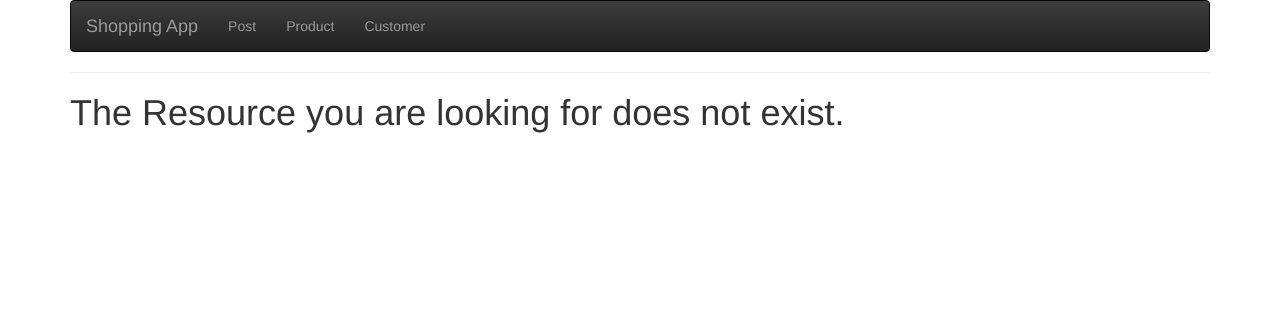
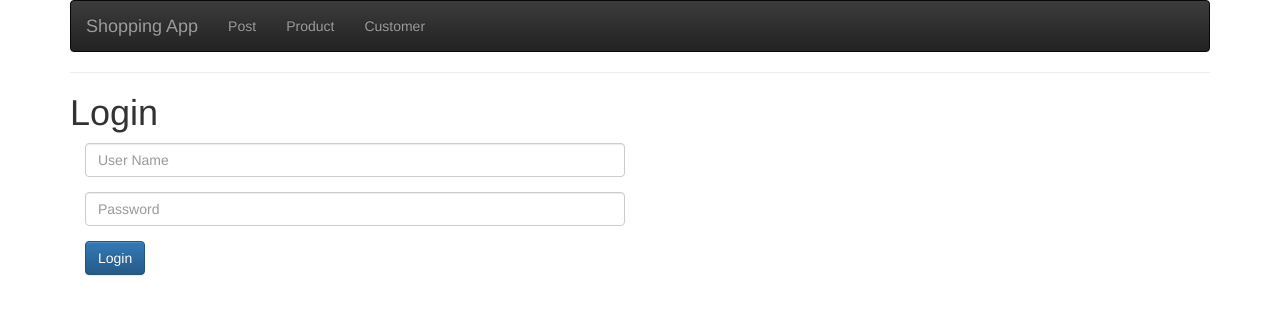
Before and after one commit to santoshyadavdev/ShoppingApplication-Edureka, an Angular app: page /login in a window 1280 px wide. Shown: the top 314 px of the page. Built offline with nearby package versions, Linux system fonts and the light colour scheme.

Commit message:
added canActivate Guard and feature module.

```diff
--- a/src/app/app.component.ts
+++ b/src/app/app.component.ts
@@ -13,24 +13,29 @@ export class AppComponent implements OnInit {
   product: Product;
   productList: Product[];
   user: User;
-  constructor(private productService: ProductService, private loginService: LoginService) {
+  // constructor(private productService: ProductService, private loginService: LoginService) {
+
+  // }
+
+  constructor(private loginService: LoginService) {
 
   }
 
+
   ngOnInit(): void {
-    this.getProducts();
-    this.user = { userName: 'Admin', password: 'Admin' };
-    this.loginService.login(this.user);
+    //this.getProducts();
+    // this.user = { userName: 'Admin', password: 'Admin' };
+    // this.loginService.login(this.user);
   }
 
-  addProduct() {
-    this.product = { id: 3, name: 'Inverter with battery', price: 15000 }
-    this.productService.addProduct(this.product);
-    this.getProducts();
-  }
+  // addProduct() {
+  //   this.product = { id: 3, name: 'Inverter with battery', price: 15000 }
+  //   this.productService.addProduct(this.product);
+  //   this.getProducts();
+  // }
 
-  getProducts() {
-    this.productList = this.productService.getProducts();
-  }
+  // getProducts() {
+  //   this.productList = this.productService.getProducts();
+  // }
 
 }
--- a/src/app/app.module.ts
+++ b/src/app/app.module.ts
@@ -4,41 +4,43 @@ import { FormsModule, ReactiveFormsModule } from '@angular/forms';
 import { HTTP_INTERCEPTORS, HttpClientModule } from '@angular/common/http';
 
 import { RoutingModule } from './routing/routing.module';
+import { CustomerModule } from './customer/customer.module';
+import { ProductModule } from './product/product.module';
 
 import { AppComponent } from './app.component';
-import { ProductComponent } from './product/product.component';
-import { ProductListComponent } from './product/product-list/product-list.component';
 
 import { ProductService } from './service/product/product.service';
 import { LoginService } from './service/login/login.service';
 import { NewloginService } from './service/newlogin/newlogin.service';
-import { CustomerComponent } from './customer/customer.component';
 import { PostComponent } from './post/post.component';
 import { PostListComponent } from './post/post-list/post-list.component';
 
 import { PostService } from './service/post/post.service';
 import { HttpinterceptorService } from './interceptor/httpinterceptor.service';
 import { PagenotfoundComponent } from './pagenotfound/pagenotfound.component';
+import { LoginComponent } from './login/login.component';
+
+import { AuthGuard } from './service/authGuard/auth.guard';
 
 @NgModule({
   declarations: [
     AppComponent,
-    ProductComponent,
-    ProductListComponent,
-    CustomerComponent,
     PostComponent,
     PostListComponent,
-    PagenotfoundComponent
+    PagenotfoundComponent,
+    LoginComponent
   ],
   imports: [
     BrowserModule,
     FormsModule,
     ReactiveFormsModule,
     HttpClientModule,
-    RoutingModule
+    RoutingModule,
+    CustomerModule,
+    ProductModule
   ],
   providers: [ProductService, { provide: LoginService, useClass: NewloginService }, PostService,
-    { provide: HTTP_INTERCEPTORS, useClass: HttpinterceptorService, multi: true }],
+    { provide: HTTP_INTERCEPTORS, useClass: HttpinterceptorService, multi: true }, AuthGuard],
   bootstrap: [AppComponent]
 })
 export class AppModule { }
--- /dev/null
+++ b/src/app/login/login.component.html
@@ -0,0 +1,15 @@
+<h1>
+  Login
+</h1>
+
+<form class="col-md-6" (submit)="login()" novalidate #loginForm="ngForm">
+  <div class="form-group">
+    <input class="form-control" type="text" [(ngModel)]="user.userName" name="username" placeholder="User Name">
+  </div>
+  <div class="form-group">
+      <input class="form-control" type="text" [(ngModel)]="user.password" name="password" placeholder="Password">
+  </div>
+  <div>
+      <button type="submit" class="btn btn-primary">Login</button>
+  </div>
+</form>
--- /dev/null
+++ b/src/app/login/login.component.ts
@@ -0,0 +1,24 @@
+import { Component, OnInit } from '@angular/core';
+import { LoginService } from '../service/login/login.service';
+import { User } from '../service/login/user';
+import { Router } from '@angular/router';
+
+@Component({
+  selector: 'app-login',
+  templateUrl: './login.component.html',
+  styleUrls: ['./login.component.css']
+})
+export class LoginComponent implements OnInit {
+  user: User = new User();
+  constructor(private loginService: LoginService, private router: Router) { }
+
+  ngOnInit() {
+  }
+
+  login() {
+
+    if (this.loginService.login(this.user)) {
+        this.router.navigate(['/product']);
+    }
+  }
+}
--- /dev/null
+++ b/src/app/product/product.module.ts
@@ -0,0 +1,18 @@
+import { NgModule } from '@angular/core';
+import { CommonModule } from '@angular/common';
+import { FormsModule } from '@angular/forms';
+
+import { ProductComponent } from './product.component';
+import { ProductListComponent } from './product-list/product-list.component';
+
+
+@NgModule({
+  imports: [
+    CommonModule,
+    FormsModule
+  ],
+  exports: [FormsModule],
+  declarations: [ProductComponent,
+    ProductListComponent]
+})
+export class ProductModule { }
--- /dev/null
+++ b/src/app/service/authGuard/auth.guard.ts
@@ -0,0 +1,26 @@
+import { Injectable } from '@angular/core';
+import { CanActivate, ActivatedRouteSnapshot, RouterStateSnapshot } from '@angular/router';
+import { Observable } from 'rxjs/Observable';
+
+import { LoginService } from '../login/login.service';
+import { Router } from '@angular/router';
+
+@Injectable()
+export class AuthGuard implements CanActivate {
+  constructor(private loginService: LoginService, private router: Router) {
+
+  }
+
+  canActivate(
+    next: ActivatedRouteSnapshot,
+    state: RouterStateSnapshot): Observable<boolean> | Promise<boolean> | boolean {
+    console.log('loginSession-' + sessionStorage.isLoggedIn);
+    //let isLoggedin =  sessionStorage.getItem('isLoggedIn')as ;
+    if (this.loginService.isLoggedIn === true) {
+      return true;
+    }
+
+    this.router.navigate(['login']);
+    return false;
+  }
+}
--- a/src/app/service/newlogin/newlogin.service.ts
+++ b/src/app/service/newlogin/newlogin.service.ts
@@ -5,11 +5,14 @@ import { User } from '../login/user';
 @Injectable()
 export class NewloginService extends LoginService {
 
-  constructor() { super(); }
+  constructor() {
+    super();
+  }
 
   login(user: User) {
     if (user.userName === 'SuperUser' && user.password === 'SuperUser') {
       this.isLoggedIn = true;
+      sessionStorage.isLoggedIn = true;
       return true;
     }
 
```
Also changed, not shown: src/app/customer/customer.module.ts (added, +16 -0 lines), src/app/routing/routing.module.ts (+7 -4 lines), src/app/login/login.component.css (added), src/app/notes/routing.txt, 2 other files (tests, documents, lock files or other folders).
